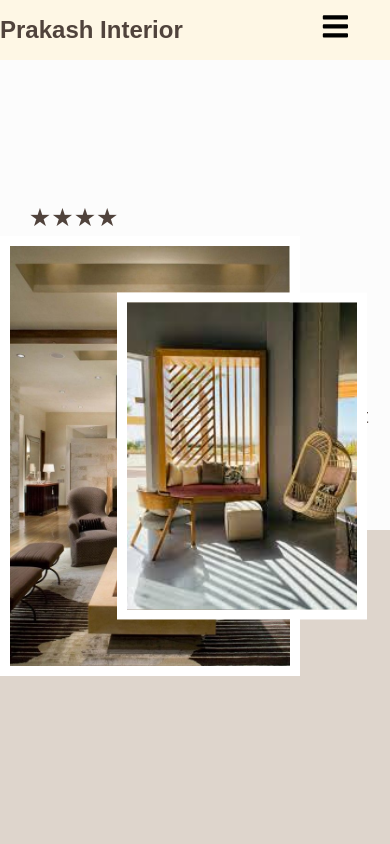
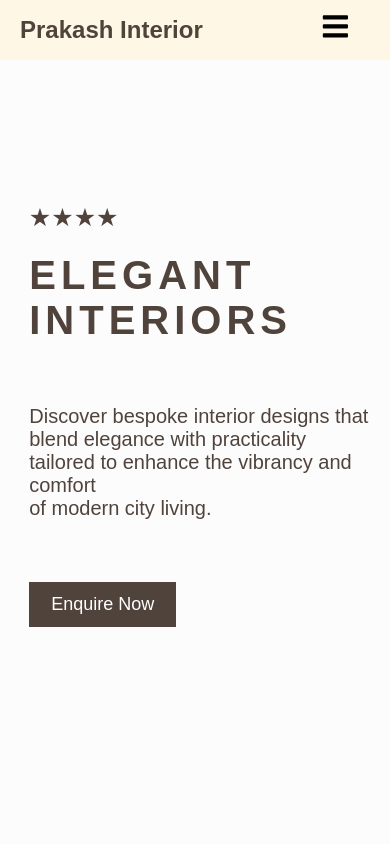
Before and after one commit to bhogalesiddhi/Prakash_Interior, a React (Create React App) app: page /hero in a window 390 px wide. Shown: the top 844 px of the page. Built offline with nearby package versions, Linux system fonts and the light colour scheme.

Commit message:
Added responsiveness to hero section

```diff
--- a/src/components/Hero/Hero.css
+++ b/src/components/Hero/Hero.css
@@ -12,6 +12,8 @@
   flex: 2;
   background-color: #ded5cc;
 }
+
+
 
 .quote {
   font-size: 40px;
@@ -54,7 +56,7 @@
 .enquireButton {
   position: absolute;
   left: 7.5%;
-  top: 65%;
+  top: 62%;
 }
 
 .enquireStyle {
@@ -86,9 +88,39 @@
   width: 250px;
   border: 10px solid white;
 }
-@media screen and (max-width: 768px) {
-  .mainContainer {
-    flex-direction: column;
+@media screen and (max-width: 500px) {
+
+
+
+  .enquireButton {
+    position: absolute;
+    left: 7.5%;
+    top: 69%;
+  }
+
+  .rightSide {
+    flex: 0;
+    background-color: white;
+  }
+
+  .heroImage {
+    position: none;
+    right: 0;
+    top: 0;
+    transform: 0;
+    width: 0;
+    /* Adjust the width */
+    height: 0; /* Maintains aspect ratio */
+    border: none;
+  }
+
+  .heroImage2 {
+    position: none;
+    transform: 0;
+    right: 0;
+    top: 0;
+    width: 0;
+    border: none;
   }
 
   .rightsideimg {
--- a/src/components/NewNavbar/NewNavbar.css
+++ b/src/components/NewNavbar/NewNavbar.css
@@ -119,6 +119,7 @@ body {
   height: 60px;
   background-color: #fef7e5;
   position: relative;
+  z-index: 100;
 }
 
 .brand a {
@@ -127,6 +128,7 @@ body {
   text-decoration: none;
   color: #50433c;
   text-decoration: none;
+  padding-left: 20px;
 }
 
 .menu-icon {
```
Also changed, not shown: src/index.css (deleted, +0 -13 lines).
